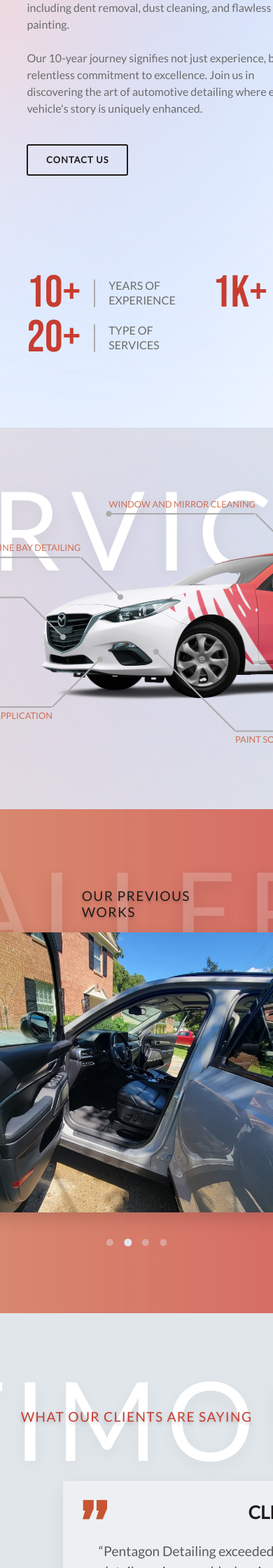
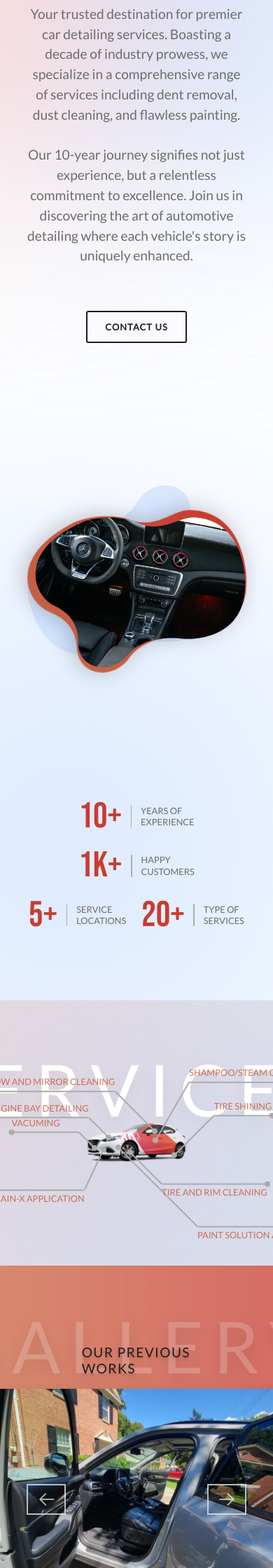
Before and after one commit to Sohail0707/pentagon_detailing, a PHP site: page / in a window 390 px wide. Shown: the part 960-3200 px from the top of the page at 70% size. Run offline with PHP 8.4, Linux system fonts and the light colour scheme.

Commit message:
home page responsive from 690px

```diff
--- a/css/general.css
+++ b/css/general.css
@@ -251,7 +251,8 @@ i[name="close"] {
   justify-content: space-between;
   align-items: baseline;
   height: 100%;
-  /* background-color: dodgerblue; */
+  /* background-color: coral; */
+  gap: 3.2rem;
 }
 
 .footer_location_box,
--- a/css/general_query.css
+++ b/css/general_query.css
@@ -71,14 +71,6 @@
     gap: 3.2rem;
   }
 
-  /* .logo {
-    position: absolute;
-    top: 50%;
-    left: 50%;
-    transform: translate(-50%, -50%);
-    z-index: 1;
-  } */
-
   .mobile_nav_btn {
     display: flex;
   }
@@ -97,3 +89,30 @@
     padding: 8rem 4.8rem;
   }
 }
+
+@media (max-width: 60em) {
+  /* -----------------FOOTER----------------- */
+  .footer_container {
+    /* background-color: royalblue; */
+    grid-template-columns: auto auto;
+    grid-template-rows: auto auto auto auto;
+    grid-template-areas:
+      "logo sect1"
+      "logo sect2"
+      "logo sect3"
+      "copyright copyright";
+    row-gap: 6rem;
+    column-gap: 5rem;
+  }
+
+  .footer_nav_list {
+    flex-direction: row;
+    flex-wrap: wrap;
+  }
+
+  .footer_location_box,
+  .footer_phone_box {
+    flex-direction: row;
+    align-items: center;
+  }
+}
--- a/css/home_query.css
+++ b/css/home_query.css
@@ -79,4 +79,264 @@
 
 /* width less than 960px */
 @media (max-width: 60em) {
+  /* --------------HERO SECTION-------------- */
+  header .highlight_txt {
+    font-size: 14.4rem;
+  }
+
+  .section_hero {
+    width: 76.8rem;
+    margin: 0 auto;
+    /* background-color: crimson; */
+  }
+
+  .main_heading {
+    width: 100%;
+    font-size: 9.6rem;
+  }
+
+  /* -------------ABOUT SECTION------------- */
+  .about_container {
+    max-width: 76.8rem;
+    /* background-color: goldenrod; */
+  }
+
+  .section_about .highlight_txt {
+    font-size: 12.8rem;
+    left: 50%;
+    transform: translateX(-50%);
+  }
+
+  .about_container__1 {
+    grid-template-columns: 1fr;
+    grid-template-rows: auto auto auto;
+    column-gap: 0;
+    row-gap: 8rem;
+  }
+
+  .about_txt_container {
+    grid-column: 1/1;
+    display: flex;
+    flex-direction: column;
+    align-items: center;
+  }
+
+  .section_about .section_title {
+    margin-top: 4.8rem;
+  }
+
+  .about_txt {
+    text-align: center;
+    font-size: 2.4rem;
+    margin-top: 1.6rem;
+  }
+
+  .btn_contact {
+    margin-top: 8rem;
+  }
+
+  .about_img_container {
+    grid-column: 1/1;
+    grid-row: 2/2;
+    max-width: 70rem;
+    margin: 0 auto;
+    /* background-color: seagreen; */
+  }
+
+  .about_summery_container {
+    grid-column: 1/1;
+    grid-row: 3/3;
+    gap: 2.4rem;
+    justify-content: space-evenly;
+  }
+
+  .about_summery_container .box {
+    gap: 1.6rem;
+  }
+
+  .about_summery_container .num {
+    font-size: 6.4rem;
+  }
+
+  .about_summery_container .line {
+    height: 4rem;
+  }
+
+  .about_summery_container .txt {
+    font-size: 1.6rem;
+  }
+
+  /* ---------------SERVICE SECTION--------------- */
+  .service_container {
+    max-width: 76.8rem;
+    /* background-color: lightseagreen; */
+  }
+
+  .section_service .highlight_txt {
+    font-size: 12.8rem;
+  }
+
+  .service_img_container {
+    padding: 10rem;
+  }
+
+  .service_img_container__1 {
+    width: 100%;
+  }
+
+  /* indicators of the service section */
+  .indicator__1 .line__1 {
+    width: 10rem;
+  }
+
+  .indicator__2 .line__1 {
+    width: 5rem;
+  }
+
+  .indicator__3 .line__1 {
+    width: 4rem;
+  }
+  .indicator__3 .line__2 {
+    width: 12rem;
+  }
+
+  .indicator__4 .line__1 {
+    width: 8rem;
+    transform: translateY(-50%) rotate(115deg);
+  }
+  .indicator__4 .line__2 {
+    transform: translateY(-50%) rotate(-115deg);
+  }
+
+  .indicator__5 .line__1 {
+    transform: translateY(-50%) rotate(45deg);
+  }
+  .indicator__5 .line__2 {
+    transform: translateY(-50%) rotate(-45deg);
+  }
+
+  .indicator__6 {
+    bottom: 23.34%;
+    right: 53.52%;
+  }
+  .indicator__6 .line__1 {
+    width: 8rem;
+  }
+  .indicator__6 .line__2::after {
+    content: "tire and rim cleaning";
+  }
+
+  .indicator__7 {
+    bottom: 16.4%;
+    right: 12.47%;
+  }
+  .indicator__7 .line__2::after {
+    content: "tire shining";
+  }
+
+  .indicator__8 {
+    top: 35%;
+    right: 30%;
+  }
+  .indicator__8 .line__1 {
+    transform: translateY(-50%) rotate(-60deg);
+  }
+  .indicator__8 .line__2 {
+    transform: translateY(-50%) rotate(60deg);
+  }
+
+  /* --------------GALLERY SECTION-------------- */
+  .gallery_container {
+    max-width: 76.8rem;
+    height: calc(40rem + 18rem);
+    /* background-color: deepskyblue; */
+  }
+
+  .section_gallery .highlight_txt {
+    font-size: 12.8rem;
+  }
+
+  .gallery_img {
+    height: 40rem;
+    width: 66rem;
+  }
+
+  .btn_gallery {
+    top: 50%;
+    left: auto;
+    height: 5.5rem;
+    width: 7rem;
+    border: 0.3rem solid var(--primary_light);
+  }
+
+  .btn_gallery .icon {
+    stroke-width: 0.2rem;
+  }
+
+  .btn_gallery.left {
+    left: 0;
+    transform: translate(0, 0);
+  }
+  .btn_gallery.right {
+    right: 0;
+    transform: translate(0, 0);
+  }
+
+  /* ------------SECTION TESTIMONIAL------------ */
+  .testimonial_container {
+    /* background-color: greenyellow; */
+    max-width: 76.8rem;
+    padding-top: 10rem;
+  }
+
+  .testimonial_container___2 {
+    width: 100%;
+    padding: 3rem 3.2rem;
+    gap: 6.4rem;
+  }
+
+  .review_box {
+    padding: 3.6rem;
+  }
+
+  .client_review {
+    font-size: 2rem;
+  }
+
+  .testimonial_container .highlight_txt {
+    font-size: 12.8rem;
+    top: -2rem;
+  }
+
+  .section_testimonial .section_title {
+    top: -3rem;
+  }
+
+  /* ---------------SECTION CONTACT--------------- */
+  .contact_container {
+    max-width: 76.8rem;
+    grid-template-columns: 1fr;
+    grid-template-rows: auto auto;
+    column-gap: 0;
+    row-gap: 8rem;
+    /* background-color: tomato; */
+  }
+
+  .section_contact .highlight_txt {
+    font-size: 12.8rem;
+  }
+
+  .section_contact .section_title {
+    top: -3rem;
+  }
+
+  .contact_form_container {
+    grid-column: 1/1;
+    grid-row: 1/1;
+  }
+
+  .contact_location_container {
+    grid-column: 1/1;
+    grid-row: 2/2;
+  }
 }
--- a/css/index.css
+++ b/css/index.css
@@ -16,7 +16,6 @@ header {
   width: 150rem;
   margin: 0 auto;
   padding: 20rem 0 15rem 0;
-  /* background-color: darkseagreen; */
 }
 
 /* Header background shapes and texts */
@@ -75,7 +74,6 @@ header .highlight_txt {
   padding: 0 8rem;
 
   z-index: 2;
-  /* background-color: crimson; */
 }
 
 .main_heading {
@@ -105,7 +103,7 @@ header .highlight_txt {
 .customer_count_container {
   position: absolute;
   bottom: 6.4rem;
-  left: 0;
+  left: 2rem;
   display: flex;
   align-items: center;
   gap: 1.2rem;
@@ -333,7 +331,6 @@ header .highlight_txt {
   display: flex;
   align-items: center;
   justify-content: space-between;
-  /* gap: 3.2rem; */
   flex-wrap: wrap;
 }
 
@@ -1017,7 +1014,6 @@ header .highlight_txt {
   display: flex;
   flex-direction: column;
   gap: 3.6rem;
-  /* border-radius: 1rem; */
 }
 
 .client_name {
```
